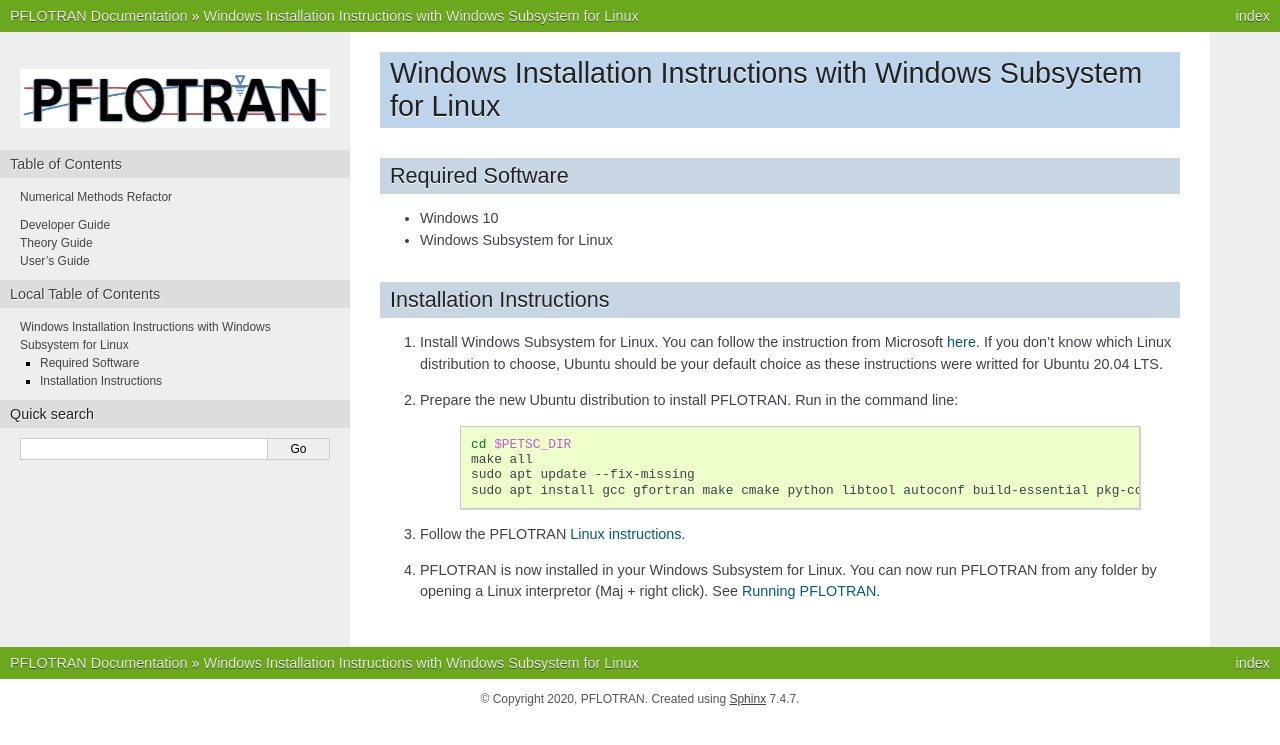
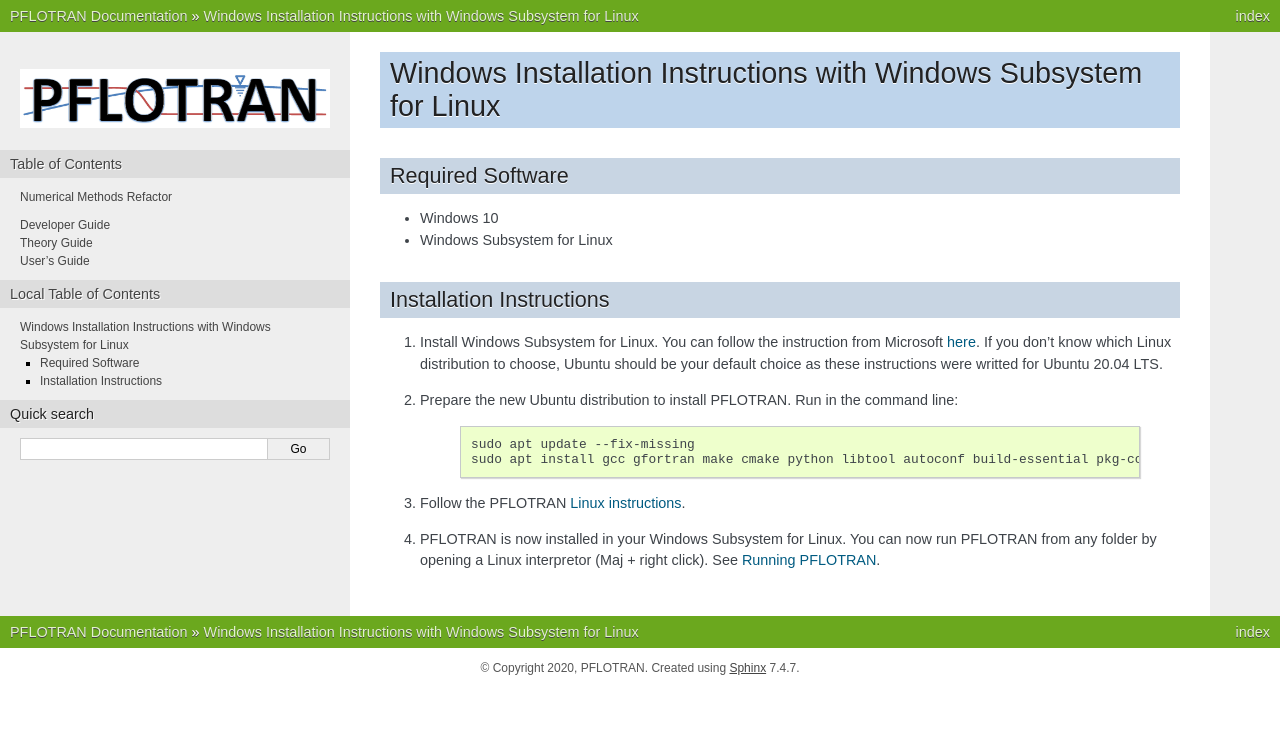
Before and after one commit to Miracloon/pflotran-documentation, a Sphinx documentation site: the page built from source/user_guide/how_to/installation/windows_wsl.rst, in a window 1280 px wide. Shown: the top 745 px of the page. Built offline with Sphinx 7.4.7, drawn with Linux system fonts in a browser that asks for light colours.

Commit message:
minor change

```diff
--- a/source/user_guide/how_to/installation/windows_wsl.rst
+++ b/source/user_guide/how_to/installation/windows_wsl.rst
@@ -18,8 +18,6 @@
 
     .. code-block :: bash
 
-        cd $PETSC_DIR
-        make all
         sudo apt update --fix-missing
         sudo apt install gcc gfortran make cmake python libtool autoconf build-essential pkg-config automake tcsh mpich
 
```
